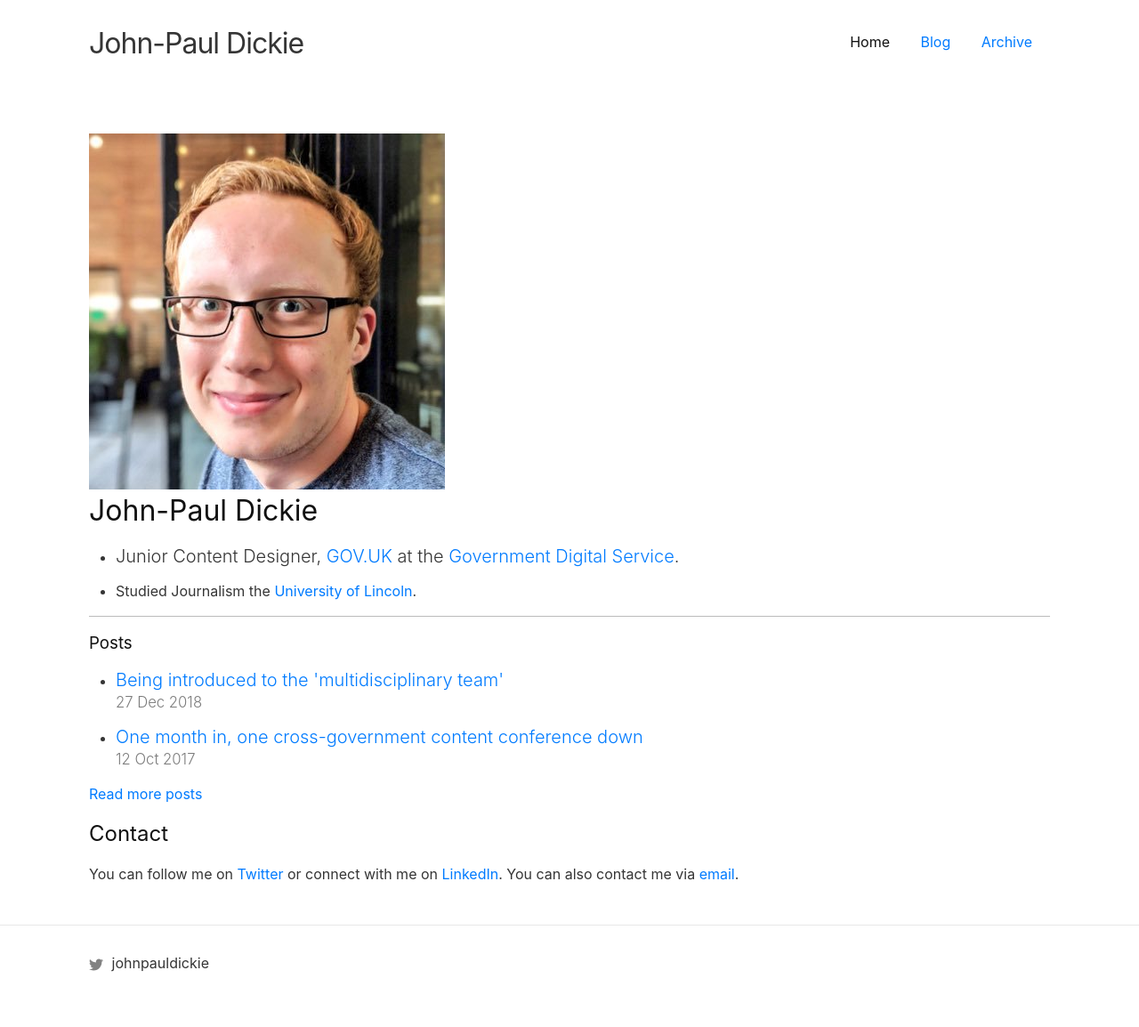
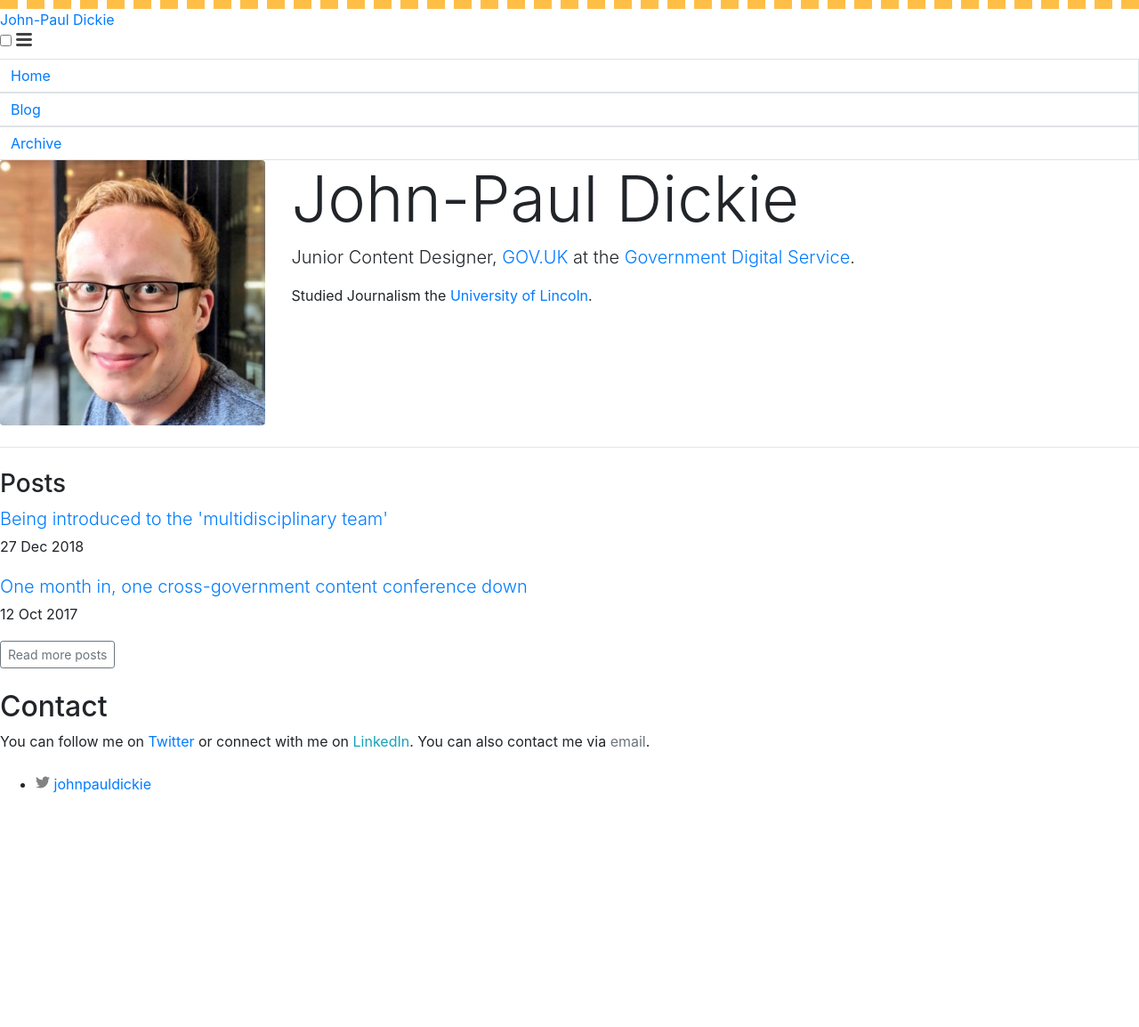
Before and after one commit to johnpauldickie/johnpauldickie.github.io, a Jekyll site: the page built from index.html, in a window 1280 px wide. Shown: the whole page at 89% size. Built offline with Jekyll 4.4.1, drawn with Linux system fonts in a browser that asks for light colours; after the commit the page ends 909 px from its top, so only the background shows below that.

Commit message:
Update css to original Bootstrap theme

```diff
--- a/_config.yml
+++ b/_config.yml
@@ -5,7 +5,6 @@
 permalink: /blog/:title/
 lang: en_GB
 
-theme: minima
 show_excerpts: true
 excerpt_separator: <!--more-->
 
--- a/_includes/head.html
+++ b/_includes/head.html
@@ -14,6 +14,6 @@
   <link rel="shortcut icon" href="{{ "/assets/img/jp.png" | prepend: site.baseurl }}?{{site.time | date: '%s%N'}}" />
 
 
-  <link rel="stylesheet" href="{{ "/assets/scss/main.css" | prepend: site.baseurl }}?{{site.time | date: '%s%N'}}">
+  <link rel="stylesheet" href="{{ "/assets/css/style.css" | prepend: site.baseurl }}?{{site.time | date: '%s%N'}}">
   <link rel="alternate" type="application/rss+xml" title="{{ site.title | escape }}" href="{{ "/feed.xml" | relative_url }}">
 </head>
```
